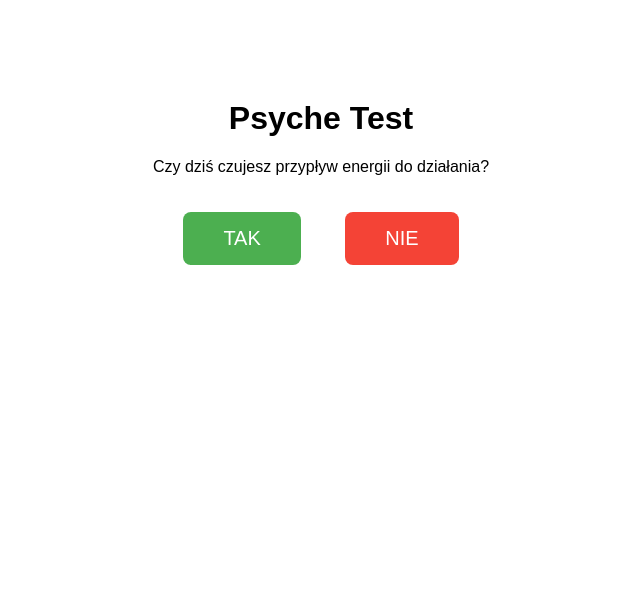
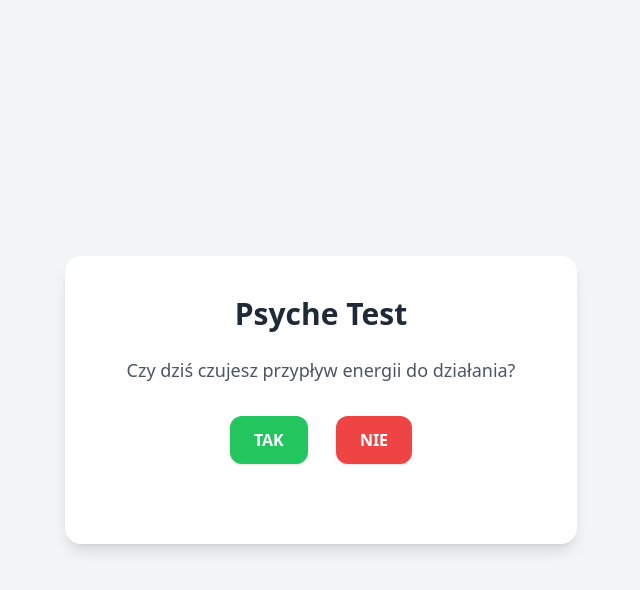
Before and after one commit to ruahhakodesh-create/psyche-test, a plain HTML site: page index.html in a window 1280 px wide. Shown: the whole page, without its empty margins (319-959 px from the left). Drawn offline with nearby package versions, Linux system fonts and the light colour scheme.

Commit message:
Update index.html

```diff
--- a/index.html
+++ b/index.html
@@ -3,40 +3,34 @@
 <head>
   <meta charset="UTF-8">
   <title>Psyche Test</title>
-  <style>
-    body {
-      font-family: Arial, sans-serif;
-      text-align: center;
-      margin-top: 100px;
-    }
-    button {
-      font-size: 20px;
-      padding: 15px 40px;
-      margin: 20px;
-      border: none;
-      border-radius: 8px;
-      cursor: pointer;
-    }
-    .yes { background-color: #4CAF50; color: white; }
-    .no { background-color: #f44336; color: white; }
-    #result { margin-top: 40px; font-size: 22px; }
-  </style>
+  <script src="https://cdn.tailwindcss.com"></script>
 </head>
-<body>
-  <h1>Psyche Test</h1>
-  <p>Czy dziś czujesz przypływ energii do działania?</p>
-  <button class="yes" onclick="showResult('high')">TAK</button>
-  <button class="no" onclick="showResult('low')">NIE</button>
-
-  <div id="result"></div>
+<body class="bg-gray-100 flex items-center justify-center min-h-screen">
+  <div class="bg-white shadow-lg rounded-2xl p-10 max-w-lg w-full text-center">
+    <h1 class="text-3xl font-bold text-gray-800 mb-6">Psyche Test</h1>
+    <p class="text-lg text-gray-600 mb-8">Czy dziś czujesz przypływ energii do działania?</p>
+    <div class="space-x-6">
+      <button
+        class="bg-green-500 hover:bg-green-600 text-white font-semibold px-6 py-3 rounded-xl shadow"
+        onclick="showResult('high')">
+        TAK
+      </button>
+      <button
+        class="bg-red-500 hover:bg-red-600 text-white font-semibold px-6 py-3 rounded-xl shadow"
+        onclick="showResult('low')">
+        NIE
+      </button>
+    </div>
+    <div id="result" class="mt-10 text-xl text-gray-700 font-medium"></div>
+  </div>
 
   <script>
     function showResult(state) {
       let sentence = "";
       if (state === "high") {
-        sentence = "Twój obecny stan dominuje: wysoki poziom energii. To dobry moment, aby ruszyć z zadaniem, które wymaga odwagi i determinacji.";
+        sentence = "Twój aktualny stan to wysoki poziom energii. Wykorzystaj go, aby podjąć zadanie, które wymaga odwagi i determinacji.";
       } else {
-        sentence = "Twój obecny stan dominuje: niski poziom energii. Skup się na priorytetach i zrób dziś tylko to, co naprawdę ma znaczenie.";
+        sentence = "Twój aktualny stan to niski poziom energii. Skup się na priorytetach i nie przeciążaj się dodatkowymi obowiązkami.";
       }
       document.getElementById("result").innerText = sentence;
     }
```
